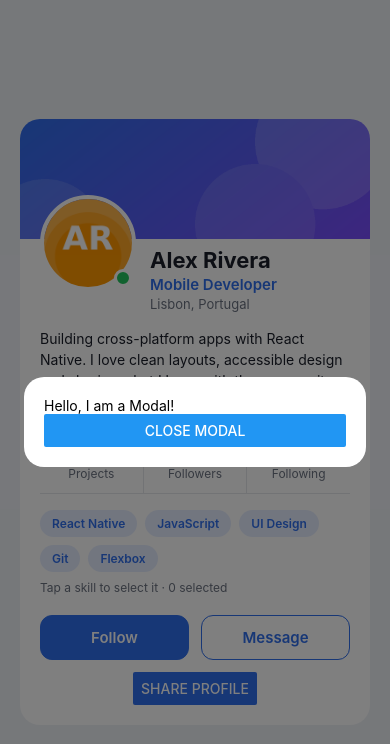
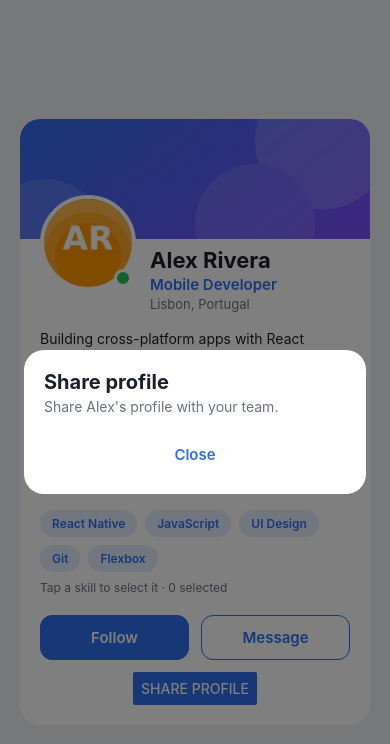
Before and after one commit to BastianMardones/react-profile-card-modals-task3, a React Native app: screen / in a window 390 px wide. Both pictures are taken after a click on the button "SHARE PROFILE". Shown: the top 744 px of the page. Built offline with nearby package versions, Linux system fonts and the light colour scheme.

Commit message:
step 2: style modal and add dismissal actions

```diff
--- a/App.js
+++ b/App.js
@@ -64,6 +64,8 @@ export default function App() {
     { label: 'Followers', value: formatCount(followers) },
     { label: 'Following', value: '180' },
   ];
+
+  const closeModal = () => { setModalVisible(false); };
 
   const handleFollowPress = () => {
     setIsFollowing(!isFollowing);
@@ -219,7 +221,16 @@ export default function App() {
       </View>
 
 
-<Modal animationType="slide" transparent visible={modalVisible} onRequestClose={() => setModalVisible(false)}><View style={styles.overlay}><View style={styles.sheet}><Text>Hello, I am a Modal!</Text><Button title="Close Modal" onPress={() => setModalVisible(false)} /></View></View></Modal>
+<Modal animationType="fade" transparent visible={modalVisible} onRequestClose={closeModal}>
+  <View style={styles.overlay}>
+    <Pressable accessibilityRole="button" accessibilityLabel="Close share dialog" style={StyleSheet.absoluteFill} onPress={closeModal} />
+    <View style={styles.sheet}>
+      <Text style={styles.sheetTitle}>Share profile</Text>
+      <Text style={styles.sheetText}>Share Alex's profile with your team.</Text>
+      <Pressable accessibilityRole="button" onPress={closeModal} style={({ pressed }) => [styles.sheetClose, pressed && styles.pressed]}><Text style={styles.sheetCloseText}>Close</Text></Pressable>
+    </View>
+  </View>
+</Modal>
     </ScrollView>
   );
 }
```
